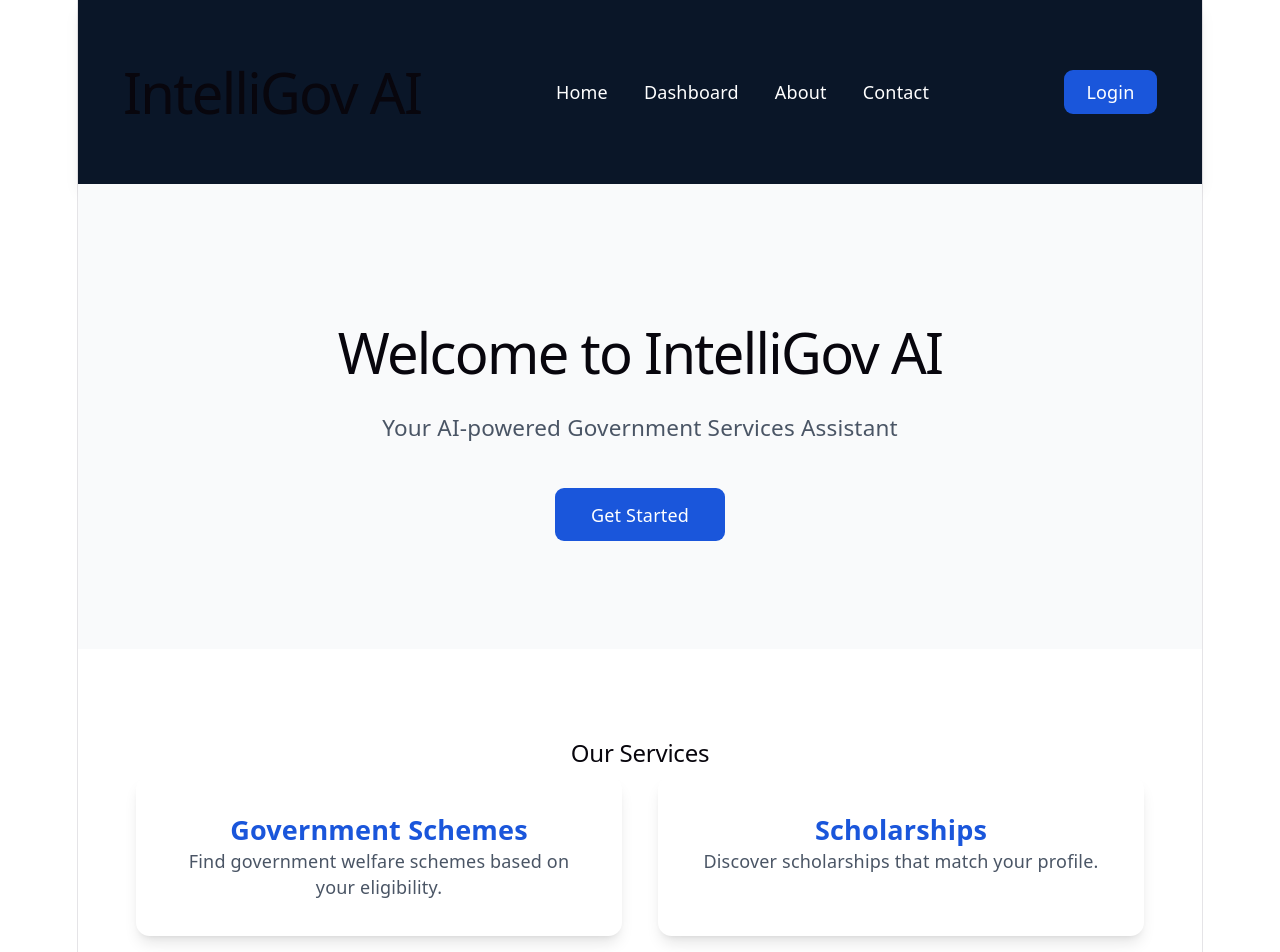
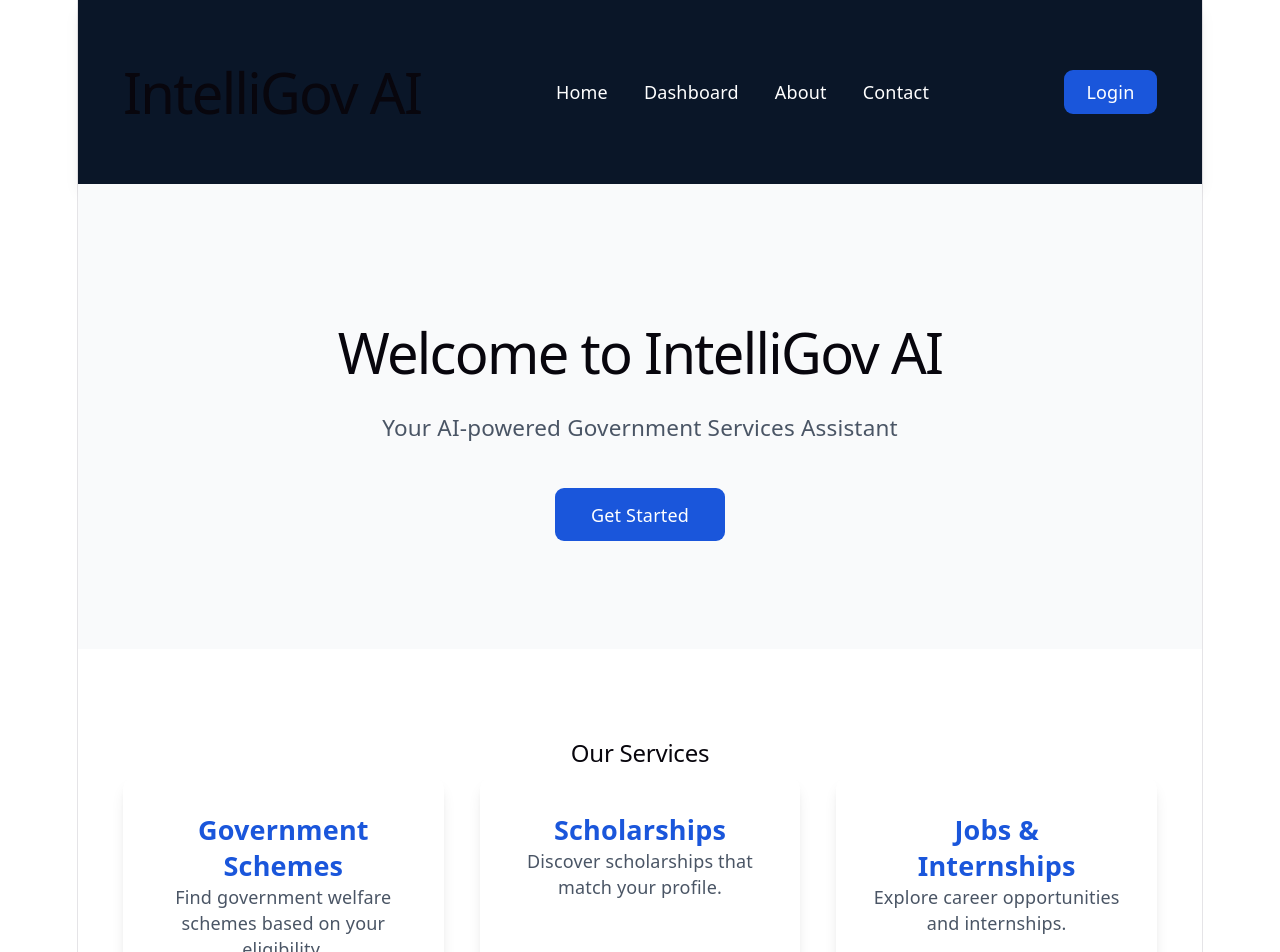
Before and after one commit to Chhavi24184/intelligov-ai, a React app in the folder frontend/: page / in a window 1280 px wide. Shown: the top 952 px of the page. Built offline with nearby package versions, Linux system fonts and the light colour scheme; the HTML template or start-up script is replaced by a standard one.

Commit message:
Added 3rd service box

```diff
--- a/frontend/src/pages/Home.jsx
+++ b/frontend/src/pages/Home.jsx
@@ -31,7 +31,7 @@ function Home() {
         </h2>
 
 
-        <div className="grid md:grid-cols-2 gap-8 max-w-4xl mx-auto">
+        <div className="grid md:grid-cols-3 gap-8">
 
           <div className="bg-white shadow-lg rounded-xl p-8 text-center hover:shadow-xl transition duration-300">
             <h3 className="text-2xl font-bold text-[#1a56db]">
@@ -50,6 +50,16 @@ function Home() {
 
             <p className="mt-4 text-gray-600">
               Discover scholarships that match your profile.
+            </p>
+          </div>
+
+          <div className="bg-white shadow-lg rounded-xl p-8 text-center">
+            <h3 className="text-2xl font-bold text-[#1a56db]">
+                Jobs & Internships
+            </h3>
+
+            <p className="mt-4 text-gray-600">
+                Explore career opportunities and internships.
             </p>
           </div>
 
```
